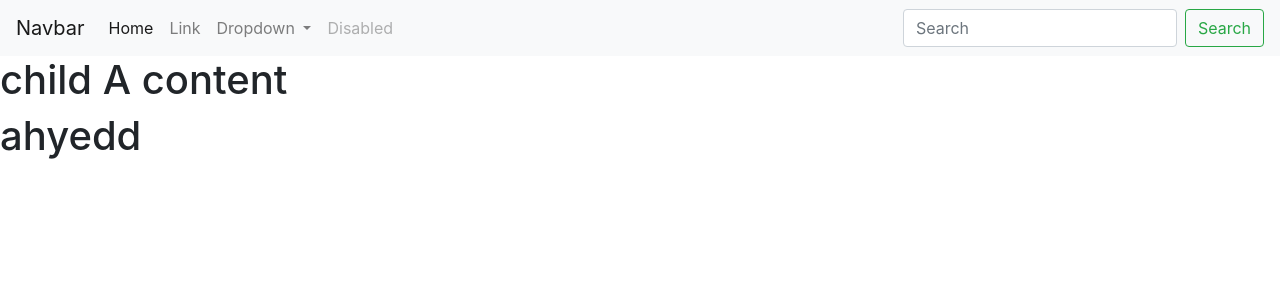
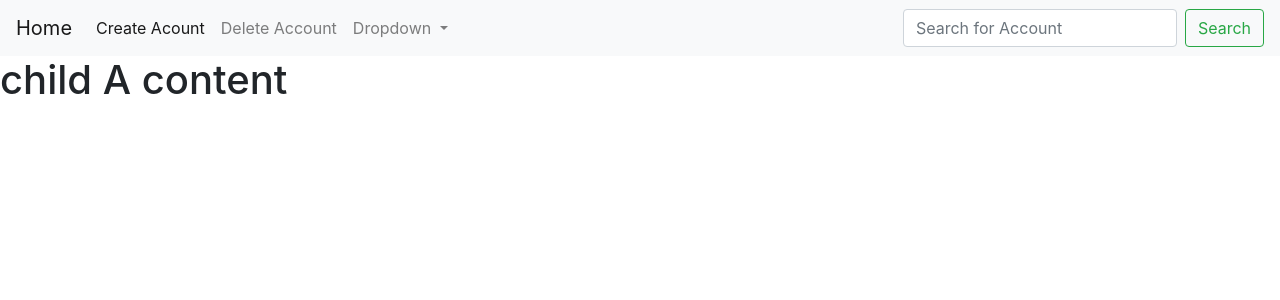
Before and after one commit to AAhmed233/bank_account_py, a Flask app: page / in a window 1280 px wide. Shown: the top 300 px of the page. Run offline with Flask 3, Linux system fonts and the light colour scheme; some libraries are stand-ins or nearby versions.

Commit message:
modiffication de la base de parent.html

```diff
--- a/templates/parent.html
+++ b/templates/parent.html
@@ -8,7 +8,7 @@
 </head>
 <body>
     <nav class="navbar navbar-expand-lg navbar-light bg-light">
-        <a class="navbar-brand" href="#">Navbar</a>
+        <a class="navbar-brand" href="#">Home</a>
         <button class="navbar-toggler" type="button" data-toggle="collapse" data-target="#navbarSupportedContent" aria-controls="navbarSupportedContent" aria-expanded="false" aria-label="Toggle navigation">
           <span class="navbar-toggler-icon"></span>
         </button>
@@ -16,28 +16,27 @@
         <div class="collapse navbar-collapse" id="navbarSupportedContent">
           <ul class="navbar-nav mr-auto">
             <li class="nav-item active">
-              <a class="nav-link" href="#">Home <span class="sr-only">(current)</span></a>
+              <a class="nav-link" href="#">Create Acount <span class="sr-only">(current)</span></a>
             </li>
             <li class="nav-item">
-              <a class="nav-link" href="#">Link</a>
+              <a class="nav-link" href="#">Delete Account</a>
             </li>
             <li class="nav-item dropdown">
               <a class="nav-link dropdown-toggle" href="#" id="navbarDropdown" role="button" data-toggle="dropdown" aria-haspopup="true" aria-expanded="false">
                 Dropdown
               </a>
               <div class="dropdown-menu" aria-labelledby="navbarDropdown">
-                <a class="dropdown-item" href="/childa">child A</a>
-                <a class="dropdown-item" href="childb">child B</a>
-                <div class="dropdown-divider"></div>
-                <a class="dropdown-item" href="#">Something else here</a>
+                <a class="dropdown-item" href="#">List All Acount</a>
+                <a class="dropdown-item" href="#">Search for Account</a>
+                <a class="dropdown-item" href="#">Deposit Amount</a>
+                <a class="dropdown-item" href="#">Withdraw amount</a>
+                <a class="dropdown-item" href="#">Receipt</a>
+                <a class="dropdown-item" href="#">Transfert</a>
               </div>
-            </li>
-            <li class="nav-item">
-              <a class="nav-link disabled" href="#">Disabled</a>
             </li>
           </ul>
           <form class="form-inline my-2 my-lg-0">
-            <input class="form-control mr-sm-2" type="search" placeholder="Search" aria-label="Search">
+            <input class="form-control mr-sm-2" type="search" placeholder="Search for Account" aria-label="Search">
             <button class="btn btn-outline-success my-2 my-sm-0" type="submit">Search</button>
           </form>
         </div>
@@ -47,7 +46,6 @@
     <h1>je suis dans la parent</h1>
     {% endblock %}
 
-    <h1>ahyedd</h1>
     <script src="https://code.jquery.com/jquery-3.2.1.slim.min.js" integrity="sha384-KJ3o2DKtIkvYIK3UENzmM7KCkRr/rE9/Qpg6aAZGJwFDMVNA/GpGFF93hXpG5KkN" crossorigin="anonymous"></script>
     <script src="https://cdn.jsdelivr.net/npm/popper.js@1.12.9/dist/umd/popper.min.js" integrity="sha384-ApNbgh9B+Y1QKtv3Rn7W3mgPxhU9K/ScQsAP7hUibX39j7fakFPskvXusvfa0b4Q" crossorigin="anonymous"></script>
     <script src="https://cdn.jsdelivr.net/npm/bootstrap@4.0.0/dist/js/bootstrap.min.js" integrity="sha384-JZR6Spejh4U02d8jOt6vLEHfe/JQGiRRSQQxSfFWpi1MquVdAyjUar5+76PVCmYl" crossorigin="anonymous"></script>
```
